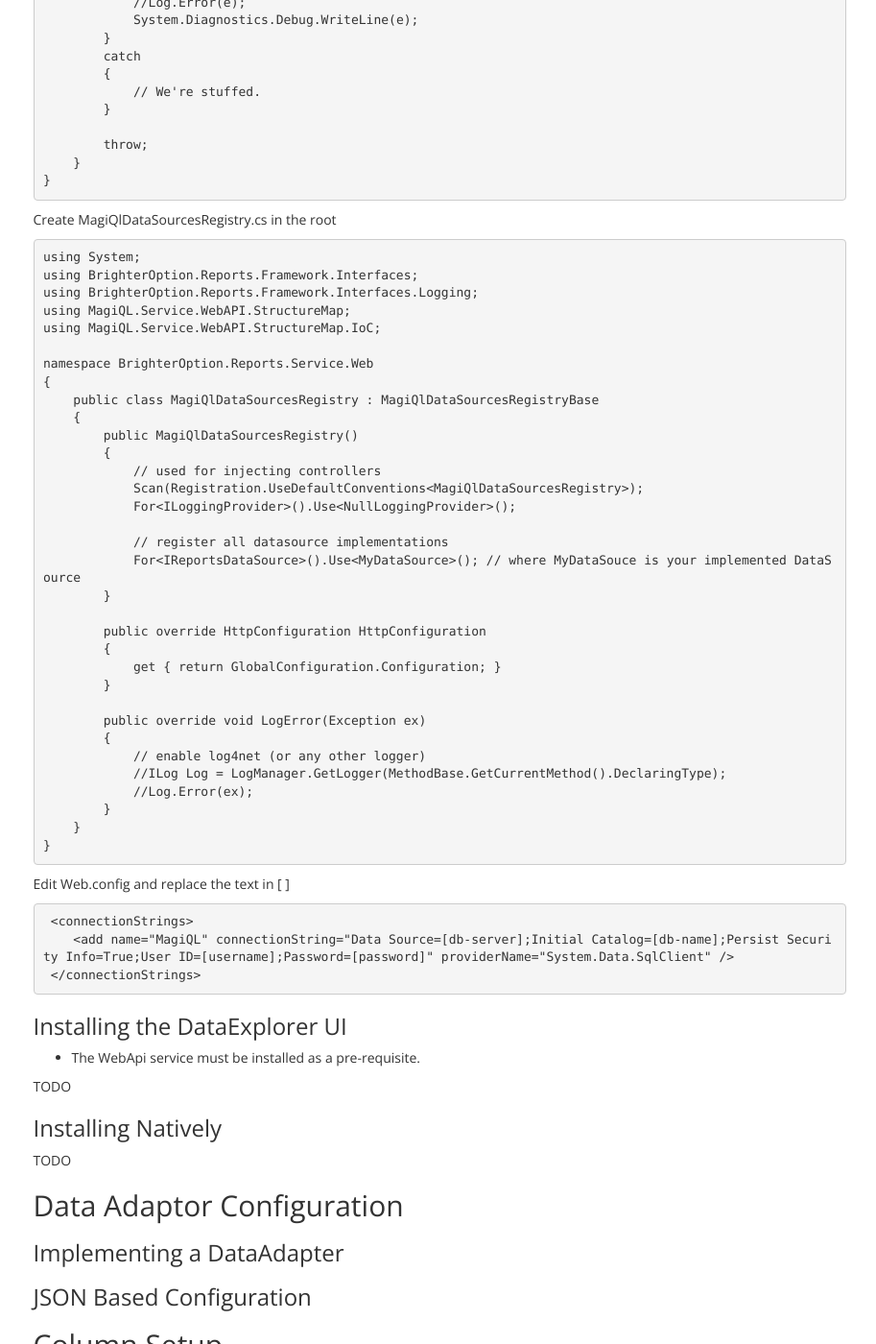
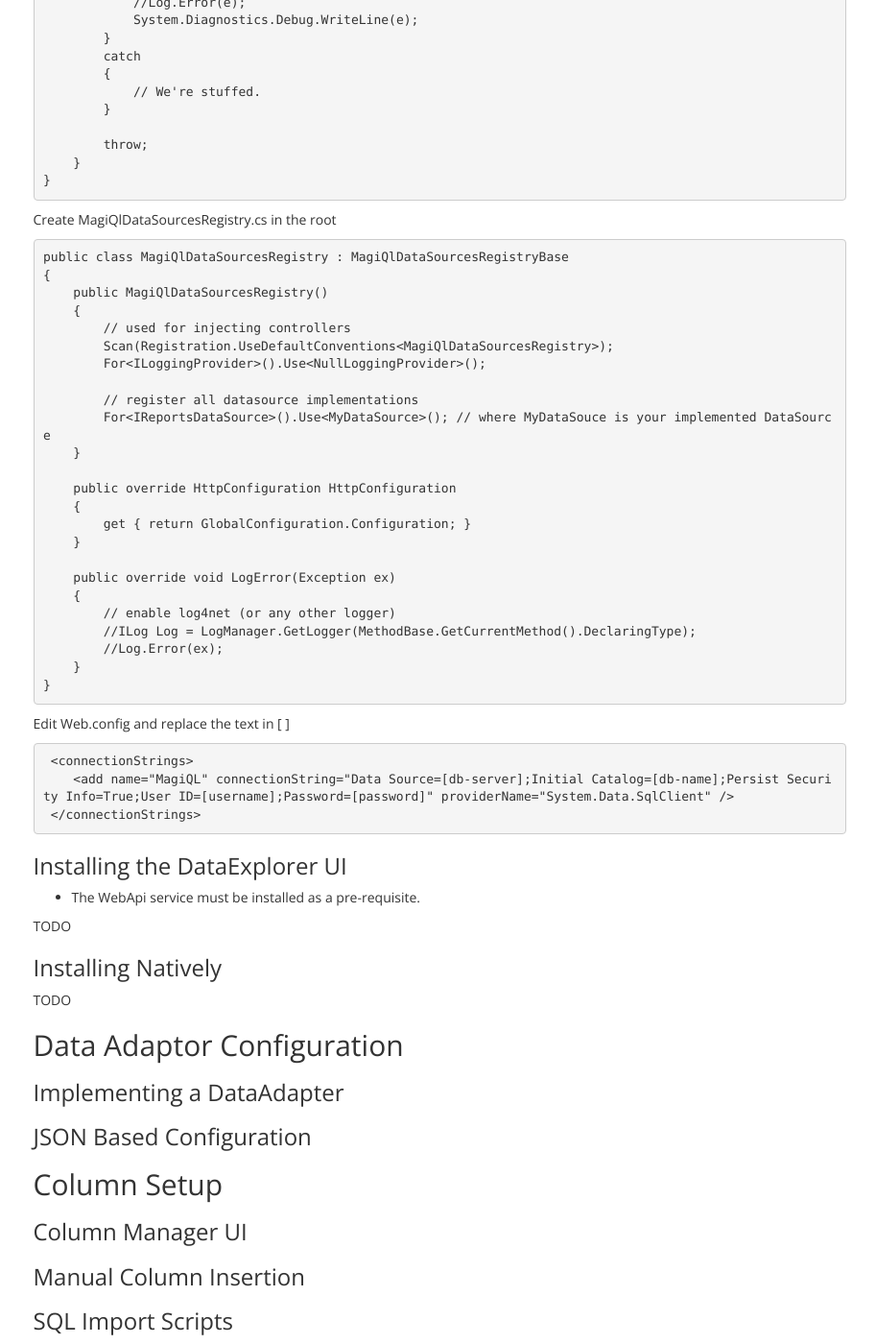
Before and after one commit to MagiQL/magiql.github.io, a Jekyll site: the page built from docs/1-introduction/101-getting-started.md, in a window 1280 px wide and 1400 px high, scrolled down 1000 px. Shown: the whole window at 96% size, without its empty margins (328-1241 px from the left). Built offline with Jekyll 4.4.1, drawn with Linux system fonts in a browser that asks for light colours; nearby versions of some CDN libraries; a script that is not in the unit is left out.

Commit message:
Update 101-getting-started.md

````diff
--- a/docs/1-introduction/101-getting-started.md
+++ b/docs/1-introduction/101-getting-started.md
@@ -69,37 +69,28 @@ protected void Application_Start()
 Create MagiQlDataSourcesRegistry.cs in the root
 
 ```c#
-using System;
-using BrighterOption.Reports.Framework.Interfaces;
-using BrighterOption.Reports.Framework.Interfaces.Logging;
-using MagiQL.Service.WebAPI.StructureMap;
-using MagiQL.Service.WebAPI.StructureMap.IoC;
+public class MagiQlDataSourcesRegistry : MagiQlDataSourcesRegistryBase
+{
+    public MagiQlDataSourcesRegistry()
+    {
+        // used for injecting controllers
+        Scan(Registration.UseDefaultConventions<MagiQlDataSourcesRegistry>);
+        For<ILoggingProvider>().Use<NullLoggingProvider>();
 
-namespace BrighterOption.Reports.Service.Web
-{
-    public class MagiQlDataSourcesRegistry : MagiQlDataSourcesRegistryBase
+        // register all datasource implementations
+        For<IReportsDataSource>().Use<MyDataSource>(); // where MyDataSouce is your implemented DataSource
+    }
+
+    public override HttpConfiguration HttpConfiguration
     {
-        public MagiQlDataSourcesRegistry()
-        {
-            // used for injecting controllers
-            Scan(Registration.UseDefaultConventions<MagiQlDataSourcesRegistry>);
-            For<ILoggingProvider>().Use<NullLoggingProvider>();
+        get { return GlobalConfiguration.Configuration; }
+    }
 
-            // register all datasource implementations
-            For<IReportsDataSource>().Use<MyDataSource>(); // where MyDataSouce is your implemented DataSource
-        }
-
-        public override HttpConfiguration HttpConfiguration
-        {
-            get { return GlobalConfiguration.Configuration; }
-        }
-
-        public override void LogError(Exception ex)
-        {
-            // enable log4net (or any other logger)
-            //ILog Log = LogManager.GetLogger(MethodBase.GetCurrentMethod().DeclaringType);
-            //Log.Error(ex);
-        }
+    public override void LogError(Exception ex)
+    {
+        // enable log4net (or any other logger)
+        //ILog Log = LogManager.GetLogger(MethodBase.GetCurrentMethod().DeclaringType);
+        //Log.Error(ex);
     }
 }
 ```
````
